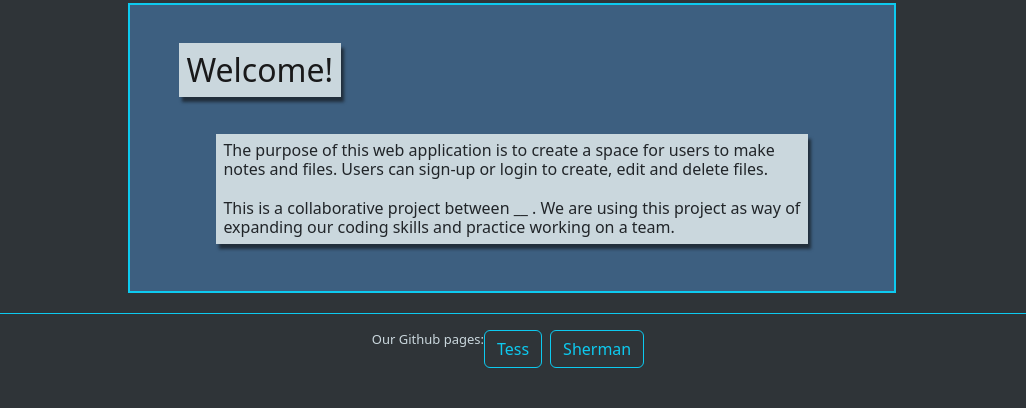
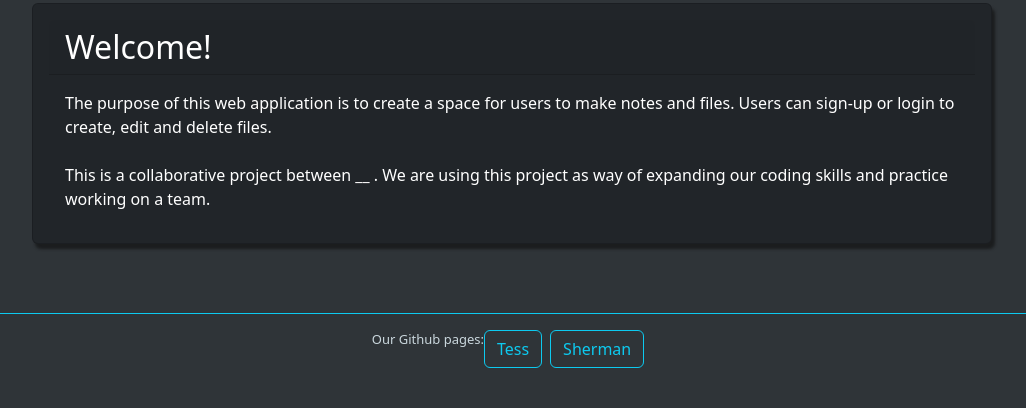
Before and after one commit to shersuz91/Storage-app, a Flask app: page / in a window 1280 px wide. Shown: the part 392-800 px from the top of the page, without its empty margins (128-1154 px from the left). Run offline with Flask 3, Linux system fonts and the light colour scheme.

Commit message:
Update styling
I styled the login and signup pages. I updated the home page because I like this style better.

```diff
--- a/templates/home.html
+++ b/templates/home.html
@@ -15,30 +15,13 @@
         padding-left: 0%;
         padding-right: 60%;
     }
-    #welcome {
-        display: flex;
-        margin-left: 5%;
-        margin-bottom: 5%;
-        padding: 1%;
-        width: fit-content;
-        color:rgb(25, 25, 26);
-        background-color: rgb(202, 215, 221);
-        box-shadow: 3px 5px 3px rgba(15, 15, 15, 0.61);
-    }
+
+
     #main-text {
         display: flex;
         justify-self: center;
-        background-color: rgb(202, 215, 221);
         width: 80%;
-        padding: 1%;
         box-shadow: 3px 5px 3px rgba(15, 15, 15, 0.61);
-    }
-    #main-container {
-        padding-top: 3%;
-        padding-bottom: 3%;
-        width:60%;
-        background-color: rgb(61, 95, 128);
-        border: 2px solid #0dcaf0;
     }
     #footer {
         color: rgb(202, 215, 221);
@@ -51,19 +34,19 @@
         <header class="d-flex flex-wrap align-items-center justify-content-center  py-3 mb-4 border-bottom border-info">
             <img src="logo" class="img-fluid" id="logo-head"> <!--Create a logo for app to go here -T-->
             <a type="button" class="btn btn-outline-info me-2" id="login-signup" type="submit" href="{{url_for('login')}}">Login </a>
-            <a type="button" class="btn btn-outline-info me-2" id="login-signup" type="submit">Sign-up</a> </div>
+            <a type="button" class="btn btn-outline-info me-2" id="login-signup" type="submit" href="{{url_for('signup')}}">Sign-up</a> </div>
         </header>
     </div>
-    <div class="container " id="main-container">
-        <h2 id="welcome">Welcome!</h2>
-        <h6 id="main-text">The purpose of this web application is to create a space for users to make notes and files. Users can sign-up or login to create, edit and delete files. <br> <br>
+    <div id="main-text" class="card text-bg-dark mb-3 w-75 p-3">
+        <h2 class="card-header">Welcome!</h2>
+        <div class="card-body">The purpose of this web application is to create a space for users to make notes and files. Users can sign-up or login to create, edit and delete files. <br> <br>
         This is a collaborative project between __ <!--enter our names here, full names? T-->. We are using this project as  way of expanding our coding skills and practice working on a team.
-        </h6>
+        </div>
     </div>
     <footer id="footer" class="d-flex flex-wrap justify-content-center fixed-bottom py-3 mb-4 border-top border-info">
         Our Github pages:
-        <button type="button" class="btn btn-outline-info me-2" id="login-signup" type="submit">Tess</button>
-        <button type="button" class="btn btn-outline-info me-2" id="login-signup" type="submit">Sherman</button>
+        <a type="button" class="btn btn-outline-info me-2" id="login-signup" type="submit" href="https://github.com/spikeyhairedbeastgirl-beep">Tess</a>
+        <a type="button" class="btn btn-outline-info me-2" id="login-signup" type="submit" href="https://github.com/shersuz91">Sherman</a>
     </footer>
 </body>
 </html>
```
Also changed, not shown: templates/login.html (+40 -3 lines), templates/signup.html (+38 -4 lines).
